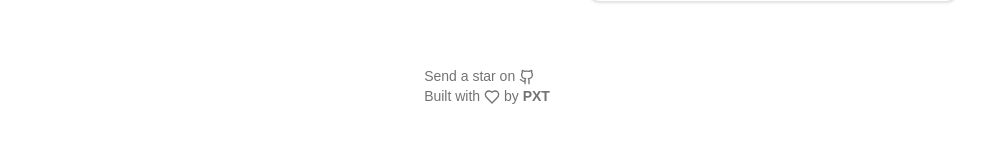
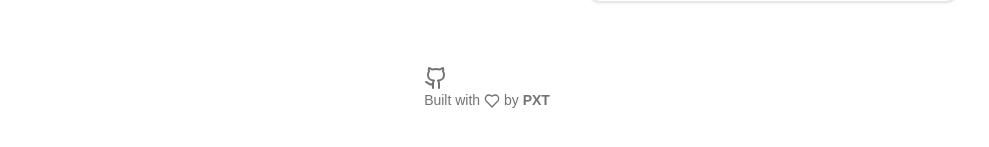
Before and after one commit to thuupx/recipe-detector, a Next.js app: page / in a window 1280 px wide. Shown: the part 643-790 px from the top of the page, without its empty margins (153-1142 px from the left). Built offline with nearby package versions, Linux system fonts and the light colour scheme.

Commit message:
chore: update footer

```diff
--- a/src/app/page.tsx
+++ b/src/app/page.tsx
@@ -25,9 +25,7 @@ export default function Home() {
             target="_blank"
             href="https://github.com/thuupx/recipe-detector"
           >
-            <span>
-              Send a star on <Github size={16} className="inline-block" />
-            </span>
+            <Github size={24} />
           </Link>
           Built with{" "}
           <span className="font-semibold">
```
